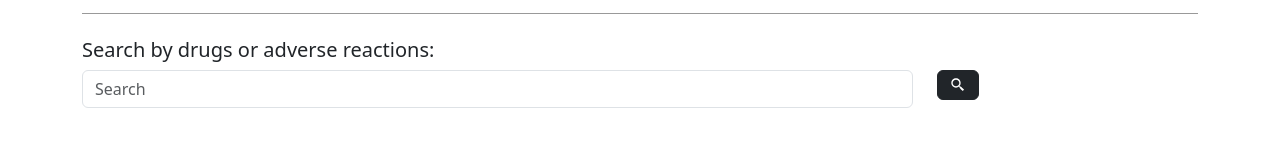
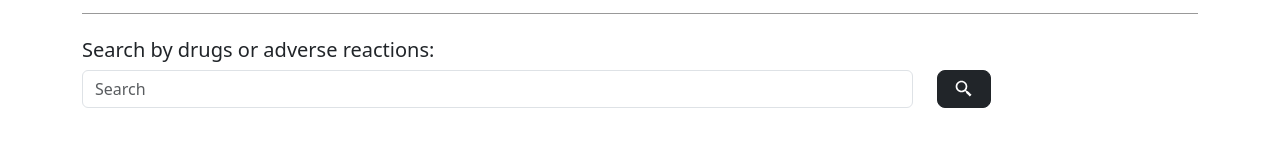
Before and after one commit to tatonetti-lab/onsides-web, a React (Create React App) app in the folder frontend/: page / in a window 1280 px wide. Shown: the part 194-349 px from the top of the page. Built offline with nearby package versions, Linux system fonts and the light colour scheme; no server answers.

Commit message:
feat: search button same size as search bar

```diff
--- a/frontend/src/components/Search.js
+++ b/frontend/src/components/Search.js
@@ -71,7 +71,7 @@ export default function Search() {
           />
         </Col>
         <Col>
-          <Button type="submit" variant="dark">
+          <Button type="submit" variant="dark" size="lg">
             <BiSearchAlt2 />
           </Button>
         </Col>
```
